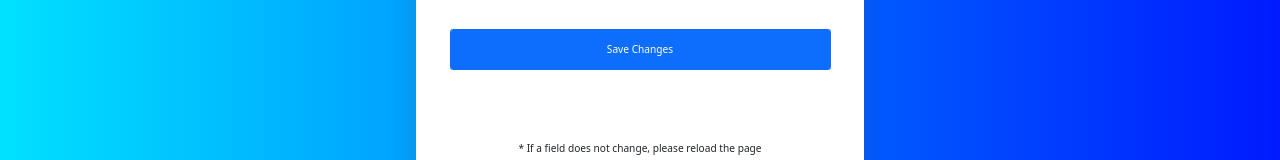
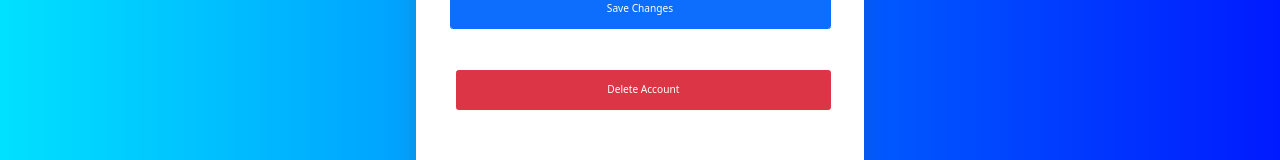
Before and after one commit to Vishvam10/Brainstorm-v2.0-Frontend, a Vue app: page /me in a window 1280 px wide. Shown: the part 544-704 px from the top of the page. Built offline with nearby package versions, Linux system fonts and the light colour scheme; no server answers.

Commit message:
Minor performace improvements

```diff
--- a/src/components/AccountSettings.vue
+++ b/src/components/AccountSettings.vue
@@ -18,6 +18,9 @@
                 <button class="form-control form-control-lg btn btn-primary" style="height: 4rem" @click="updateUserDetails">Save Changes</button>
             </div>
         </form>
+        <div class="row mb-3 mt-5">
+            <button class="btn btn btn-danger" style="height: 4rem" @click="deleteUser">Delete Account</button>
+        </div>
     </div>
 </template>
 
@@ -73,6 +76,33 @@ export default {
                 console.log(data);
             })
             .catch(err => console.log(err))
+        },
+        deleteUser(e) {
+            const user_name = localStorage.getItem("user_name")
+            const res = prompt("Are you sure ? If yes, please enter your username to confirm");
+            if(user_name == res) {
+                const BASE_API_URL = document.getElementById("base_api_url").textContent;
+                const user_id = localStorage.getItem("user_id")
+                const url = `${BASE_API_URL}/api/user/${user_id}`;
+                const auth_token = localStorage.getItem("user_access_token");
+
+                fetch(url, {
+                    method: 'DELETE',
+                    headers: {
+                        'Authorization': `Bearer ${auth_token}`,
+                        'Access-Control-Allow-Origin': '*',
+                        'Content-Type': 'application/json'
+                    },
+                })
+                .then(res => res.json())
+                .then(data => {
+                    if(data["status"] == 200) {
+                        console.log("DELETED SUCCESSFULLY");
+                        this.$router.push({ name: 'login' })
+                    }
+                })
+                .catch(err => console.log(err))
+            }
         }
 
     }
--- a/src/components/Dashboard.vue
+++ b/src/components/Dashboard.vue
@@ -5,7 +5,7 @@
         <div class="dashboard">
             <span style="visibility: hidden; display: none;" id="base_api_url">{{BASE_API_URL}}</span>
             <div class="d-flex flex-row justify-content-between sticky-top mb-5" id="head">
-                <h1 class="fw-bold">User's Dashboard</h1>
+                <h1 class="fw-bold">{{ user_name }}'s Dashboard</h1>
                 <span class="d-flex flex-row justify-content-between align-items-center" style="width: 10rem;">
                     <router-link to="/me">
                         <ion-icon name="settings-outline"></ion-icon>
@@ -45,7 +45,8 @@ export default {
     data() {
         return {
             decks: [],
-            no_of_decks : 0
+            no_of_decks : 0,
+            user_name : ""
         }
     },
     methods: {
@@ -102,6 +103,7 @@ export default {
         setTimeout(() => {
             this.getDecks();
             this.getUserPreferenceData();
+            this.user_name = localStorage.getItem("user_name")
         }, 250)
     },
 }
--- a/src/components/Performance.vue
+++ b/src/components/Performance.vue
@@ -60,6 +60,7 @@ export default {
             })
             .then(res => res.json())
             .then(data => {
+                console.log(data);
                 this.performance_data = data
             })
             .catch(err => console.log(err))
--- a/src/views/LoginPage.vue
+++ b/src/views/LoginPage.vue
@@ -68,6 +68,7 @@ export default {
                     if(data["status"] == 200) {
                         localStorage.setItem("user_access_token", data["access_token"]);
                         localStorage.setItem("user_id", data["user_id"]);
+                        localStorage.setItem("user_name", data["user_name"]);
                         this.$router.push({ name: 'dashboard' })
                     } else {
                         const markup =
--- a/src/views/PlayPage.vue
+++ b/src/views/PlayPage.vue
@@ -112,6 +112,15 @@ export default {
             .catch(err => console.log(err))
 
         },
+        shuffleCards(array) {
+            for (var i = array.length - 1; i > 0; i--) {
+                var j = Math.floor(Math.random() * (i + 1));
+                var temp = array[i];
+                array[i] = array[j];
+                array[j] = temp;
+            }
+            return array
+        },
         getAllCards() {
             const BASE_API_URL = document.getElementById("base_api_url").textContent;
             const deck_id = document.getElementById("deck_id").textContent;
@@ -127,7 +136,9 @@ export default {
             })
             .then(res => res.json())
             .then(data => {
-                this.cards = data;
+                console.log(data);
+                const d = this.shuffleCards(data)
+                this.cards = d;
                 this.get_current_question;
                 this.get_current_answer;
                 this.get_cards_length;
@@ -244,8 +255,8 @@ label {
 }
 .position_container {
     position: relative;
-    top: -5rem;
-    left: -12rem;
+    top: -6rem;
+    left: -3rem;
 }
 .diffcard {
     height: 30rem;
```
